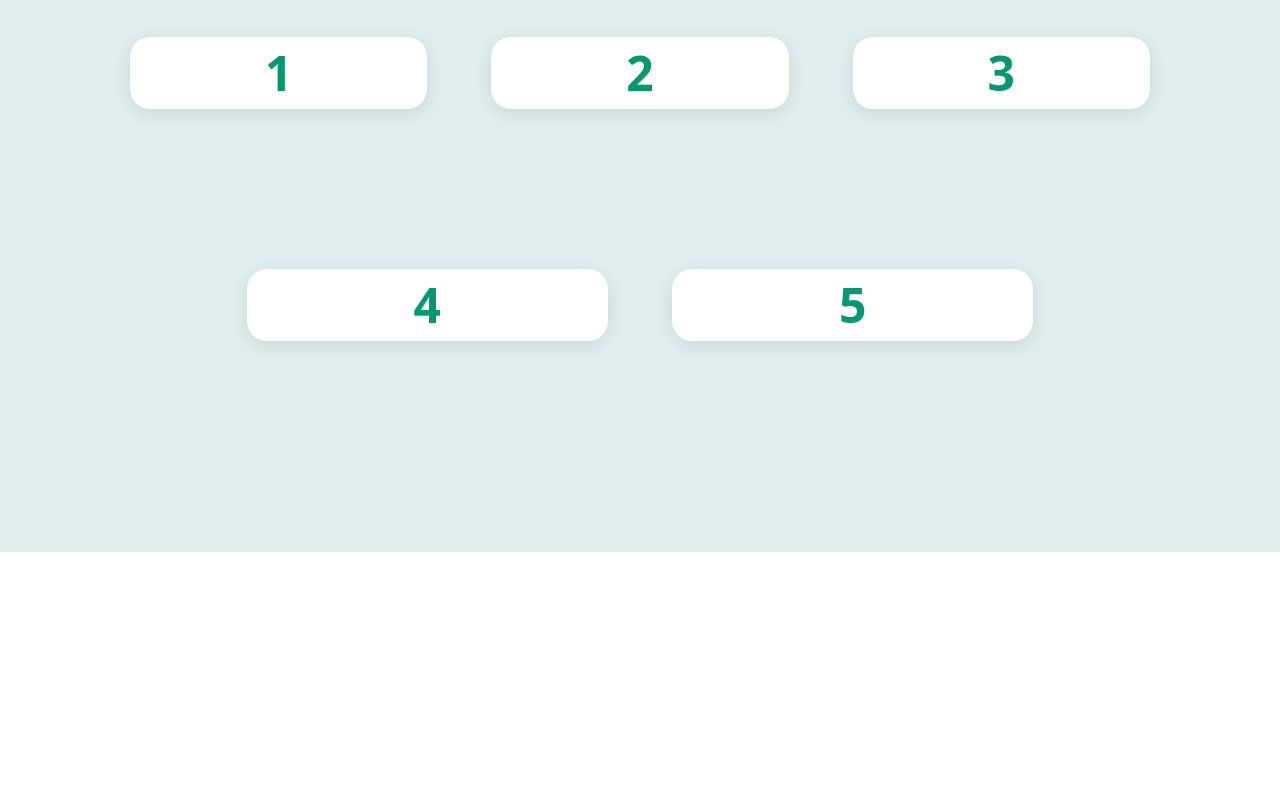
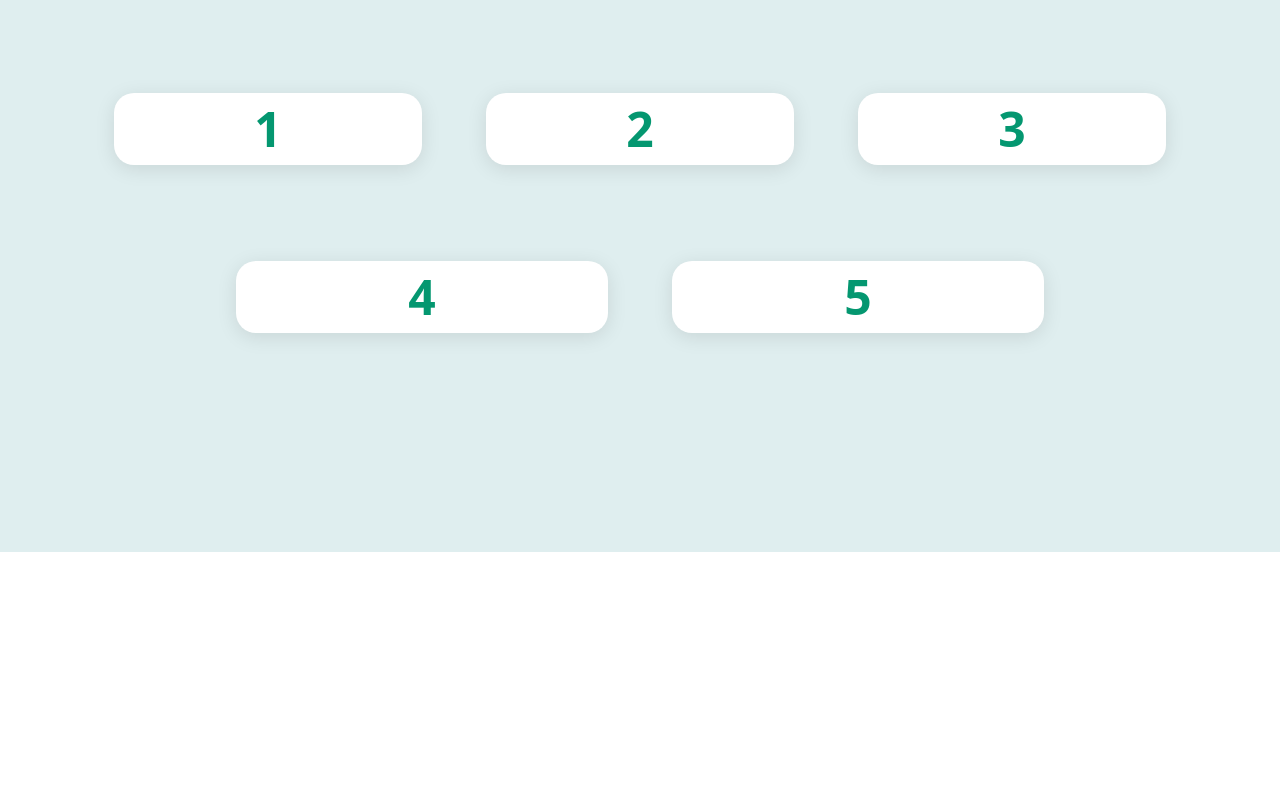
Before and after one commit to simratoberoi/maplelms-1, a website: page with bootstrap/index.html in a window 1280 px wide. Shown: the part 1041-1831 px from the top of the page. Drawn offline with nearby package versions, Linux system fonts and the light colour scheme.

Commit message:
flexbox grid added

```diff
--- a/with bootstrap/index.html
+++ b/with bootstrap/index.html
@@ -80,8 +80,8 @@
         <div class="section-2-content">
           <h1>Learning Management System</h1>
         </div>
-          <div class="container">
-            <div class="row" style="align-items: center; justify-content: center;">
+          <div class="thirdcontainer">
+            <div class="firstrow">
               <div class="col">
                 1
               </div>
@@ -92,39 +92,16 @@
                 3
               </div>
             </div>
-            <div class="row" style="align-items: center; justify-content: center;">
-              <div class="col-sm-6 col-md-4" style="background: white;
-              border-radius: 20px;
-              margin: 3rem 2rem;
-              box-shadow: 0 4px 20px rgba(0, 0, 0, 0.1);
-              display: flex;
-              align-items: center;
-              justify-content: center;
-              font-size: 3rem;
-              font-weight: 700;
-              color: #049770;
-              transition: all 0.3s ease;
-              cursor: pointer;
-              height: 20%;">
+            <div class="secondrow">
+              <div class="col-one">
                 4
               </div>
-              <div class="col-sm-6 col-md-4" style="background: white;
-              border-radius: 20px;
-              margin: 3rem 2rem;
-              box-shadow: 0 4px 20px rgba(0, 0, 0, 0.1);
-              display: flex;
-              align-items: center;
-              justify-content: center;
-              font-size: 3rem;
-              font-weight: 700;
-              color: #049770;
-              transition: all 0.3s ease;
-              cursor: pointer;
-              height: 20%;">
+              <div class="col-one">
                 5
               </div>
             </div>
           </div>
+        </div>
       </div>
     </section>
     <section class="section-3">
--- a/with bootstrap/style.css
+++ b/with bootstrap/style.css
@@ -78,7 +78,44 @@ body {
   left:0;
   right:0;
 }
+.thirdcontainer {
+  display: flex;
+  flex-direction: column;
+}
 
+.firstrow,
+.secondrow {
+  display: flex;
+  flex-wrap: wrap;
+  justify-content: center;
+  align-items: center;
+}
+.firstrow {
+  flex-direction: row;
+}
+.secondrow {
+  flex-direction: row;
+  justify-content: center;
+  align-items: center;
+}
+.col-one{
+  background: white;
+  border-radius: 20px;
+  margin: 3rem 2rem;
+  box-shadow: 0 4px 20px rgba(0, 0, 0, 0.1);
+  display: flex;
+  align-items: center;
+  justify-content: center;
+  font-size: 3rem;
+  font-weight: 700;
+  color: #049770;
+  transition: all 0.3s ease;
+  cursor: pointer;
+  height: 33.33%;
+  width: 33.33%;
+  position: relative;
+
+}
 .col{
   background: white;
   border-radius: 20px;
@@ -92,7 +129,9 @@ body {
   color: #049770;
   transition: all 0.3s ease;
   cursor: pointer;
-  height: 20%;
+  height: 33.33%;
+  width: 33.33%;
+  position: relative;
 }
 
 .col:hover {
```
